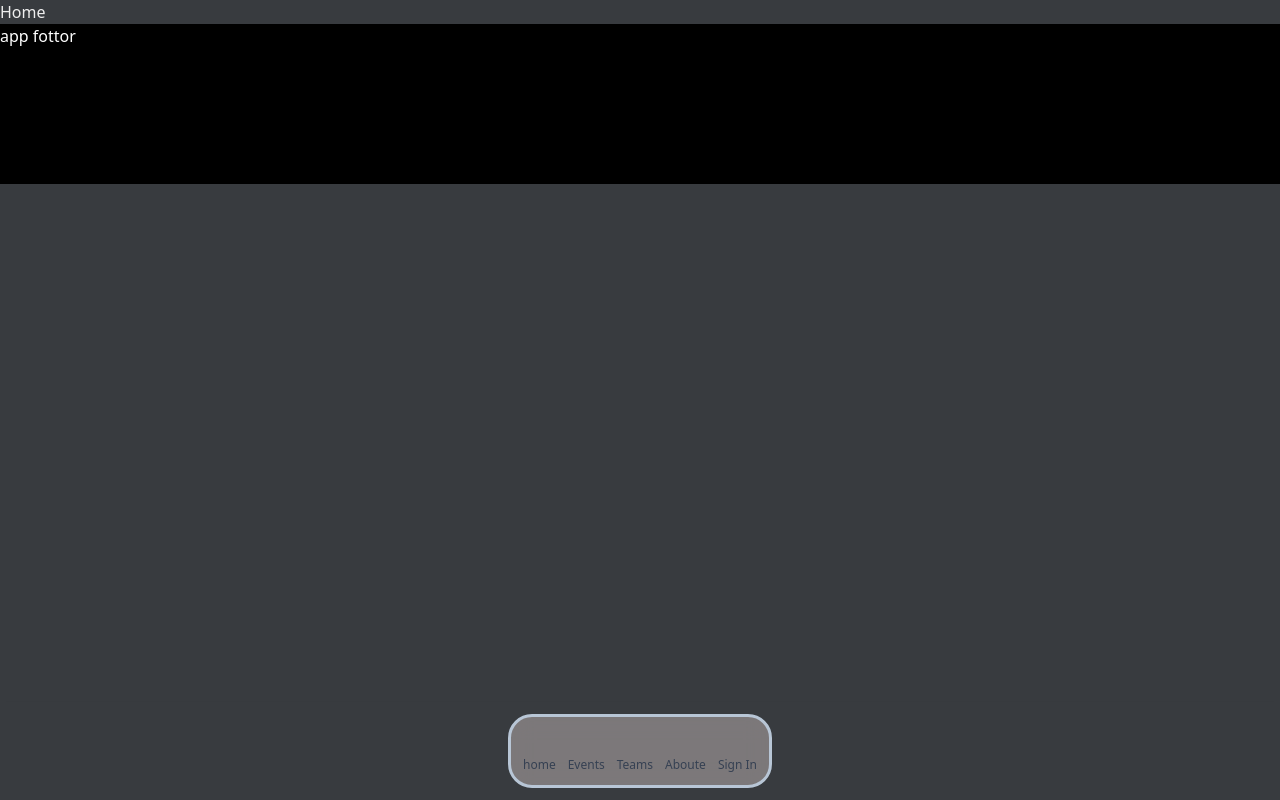
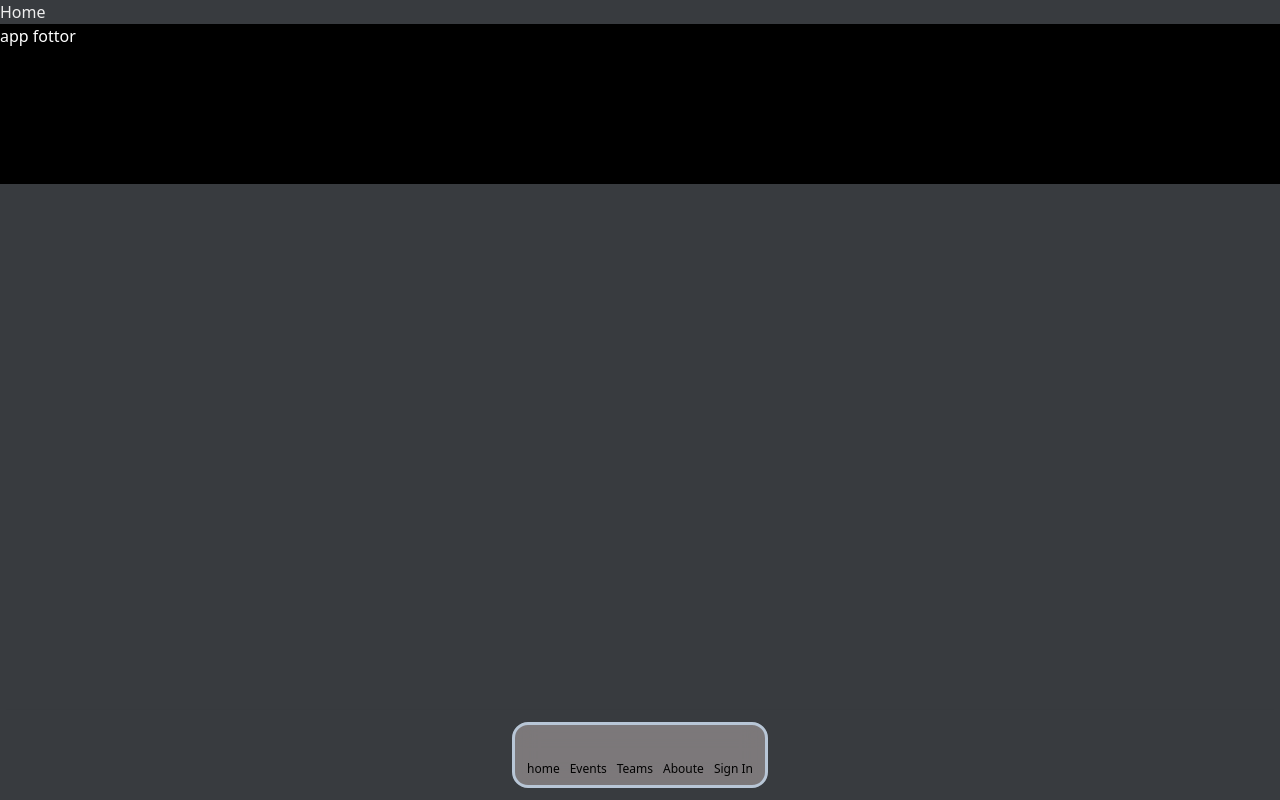
Before and after one commit to utsav0520/converse2k25, a React (Vite) app in the folder client/: page / in a window 1280 px wide. Built offline with nearby package versions, Linux system fonts and the light colour scheme; no server answers; some icons are missing.

Commit message:
4th commit

```diff
--- a/client/src/components/App/AppBar.jsx
+++ b/client/src/components/App/AppBar.jsx
@@ -17,7 +17,7 @@ const IconDisplay = ({ icon, link, name }) => {
     <Link to={link} className="block text-center">
       <div className="icon-hover grid items-center justify-center p-2 sm:p-1 rounded-lg transition-transform hover:scale-105 hover:bg-gray-100">
         <div className="text-2xl sm:text-lg">{icon}</div>
-        <div className="text-sm sm:text-xs font-medium text-gray-700">{name}</div>
+        <div className="text-sm sm:text-xs font-medium">{name}</div>
       </div>
     </Link>
   );
@@ -43,7 +43,7 @@ function AppBar() {
 
   return (
     <div className="fixed bottom-0 w-full flex justify-center bg-transparent py-3 shadow-md z-50">
-      <div className="bg-transperent border-primary text-primary px-2 py-2 rounded-3xl backdrop-blur-md text-sm border-3 flex gap-1">
+      <div className="bg-transperent border-primary text-primary px-1 py-1 md:px-2 rounded-2xl backdrop-blur-md text-sm border-3 flex gap-0.5">
         <IconDisplay icon={<HomeIcon />} name="home" link="/" />
         <IconDisplay icon={<EventNoteIcon />} name="Events" link="/events" />
         <IconDisplay icon={<Groups2Icon />} name="Teams" link="/teams" />
```
